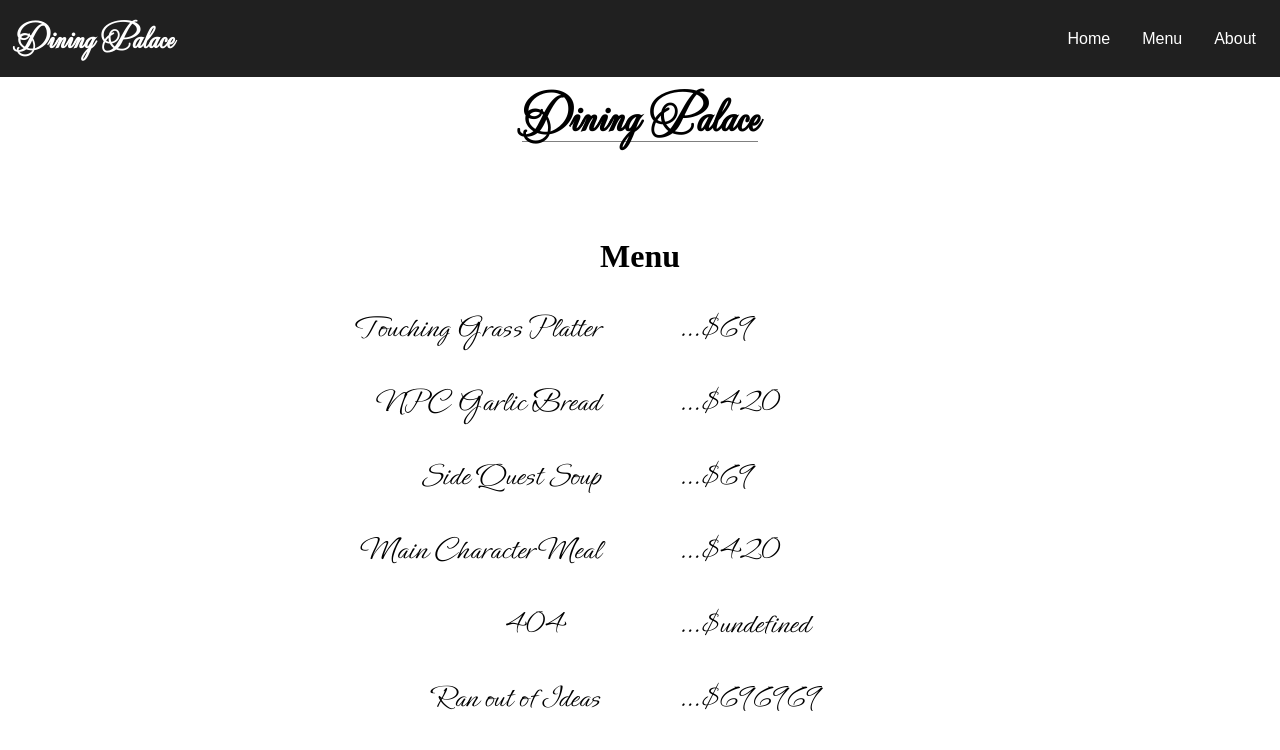
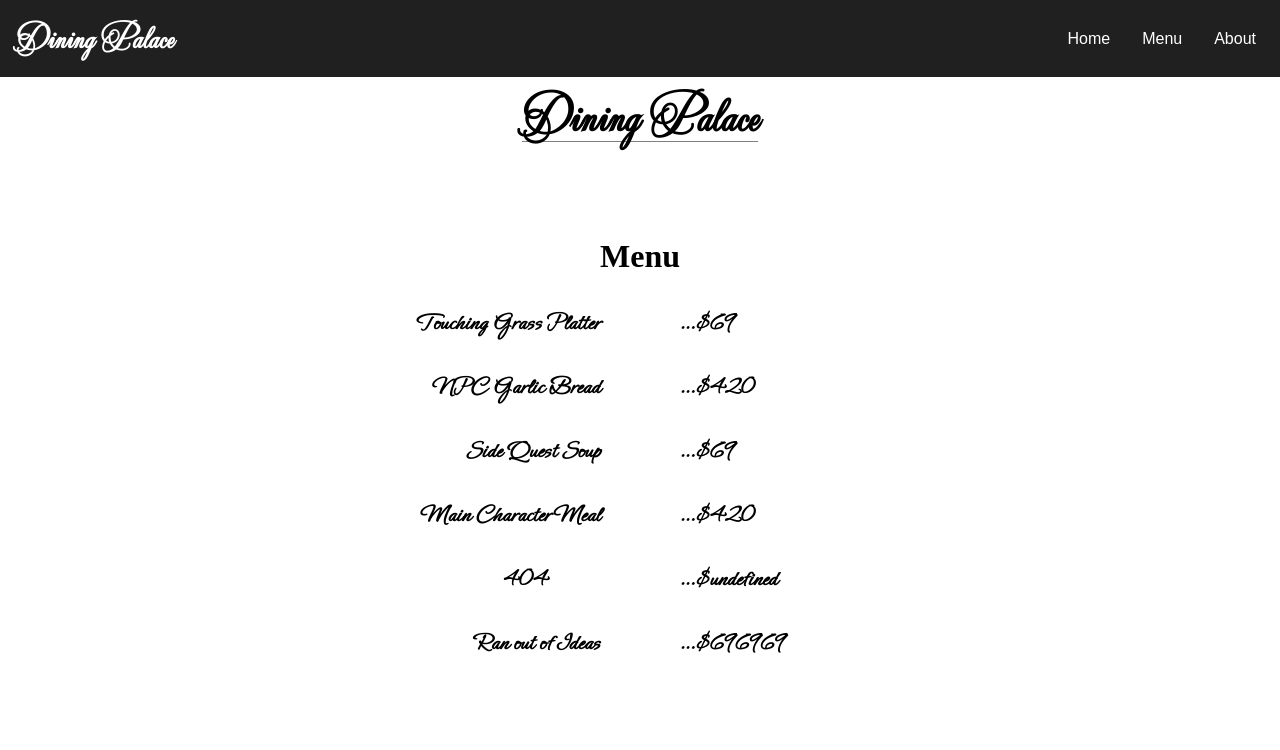
Before and after one commit to nivedhz/odin-restaurant-page, a website built with webpack: page src/template.html in a window 1280 px wide. Both pictures are taken after a click on the button "Menu". Built offline with nearby package versions, Linux system fonts and the light colour scheme.

Commit message:
style(menu): minute style changes

```diff
--- a/src/styles/menu.css
+++ b/src/styles/menu.css
@@ -32,7 +32,7 @@
   grid-template-columns: repeat(2, 1fr);
   justify-content: space-between;
   gap: 5rem;
-  font-size: 2rem;
+  font-size: 1.5rem;
 }
 .menu-item__price,
 .menu-item__name {
@@ -40,7 +40,6 @@
   justify-content: center;
   align-items: center;
   font-family: "Ephesis", sans-serif;
-}
-.menu-item__price {
+  font-weight: 600;
   justify-self: start;
 }
```
